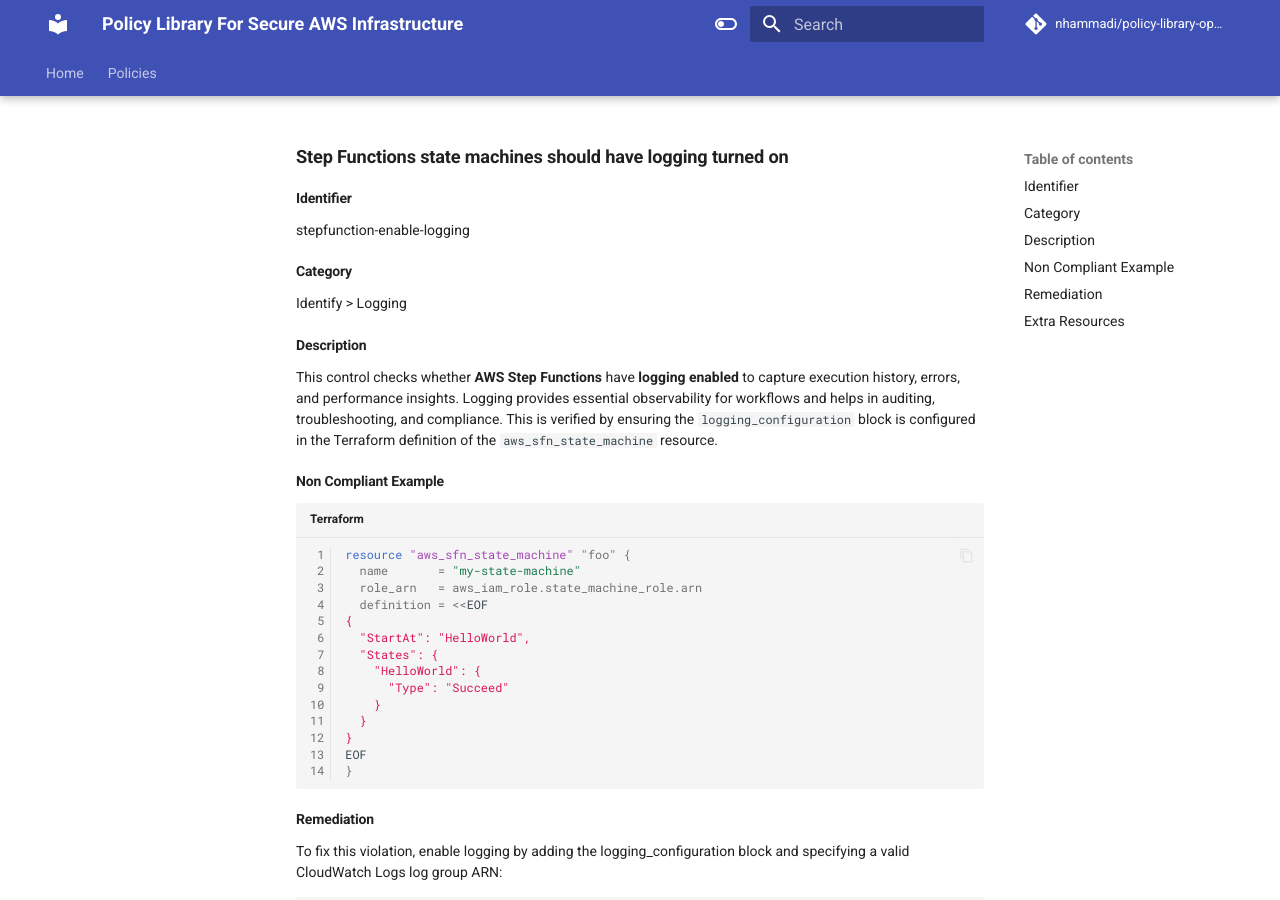
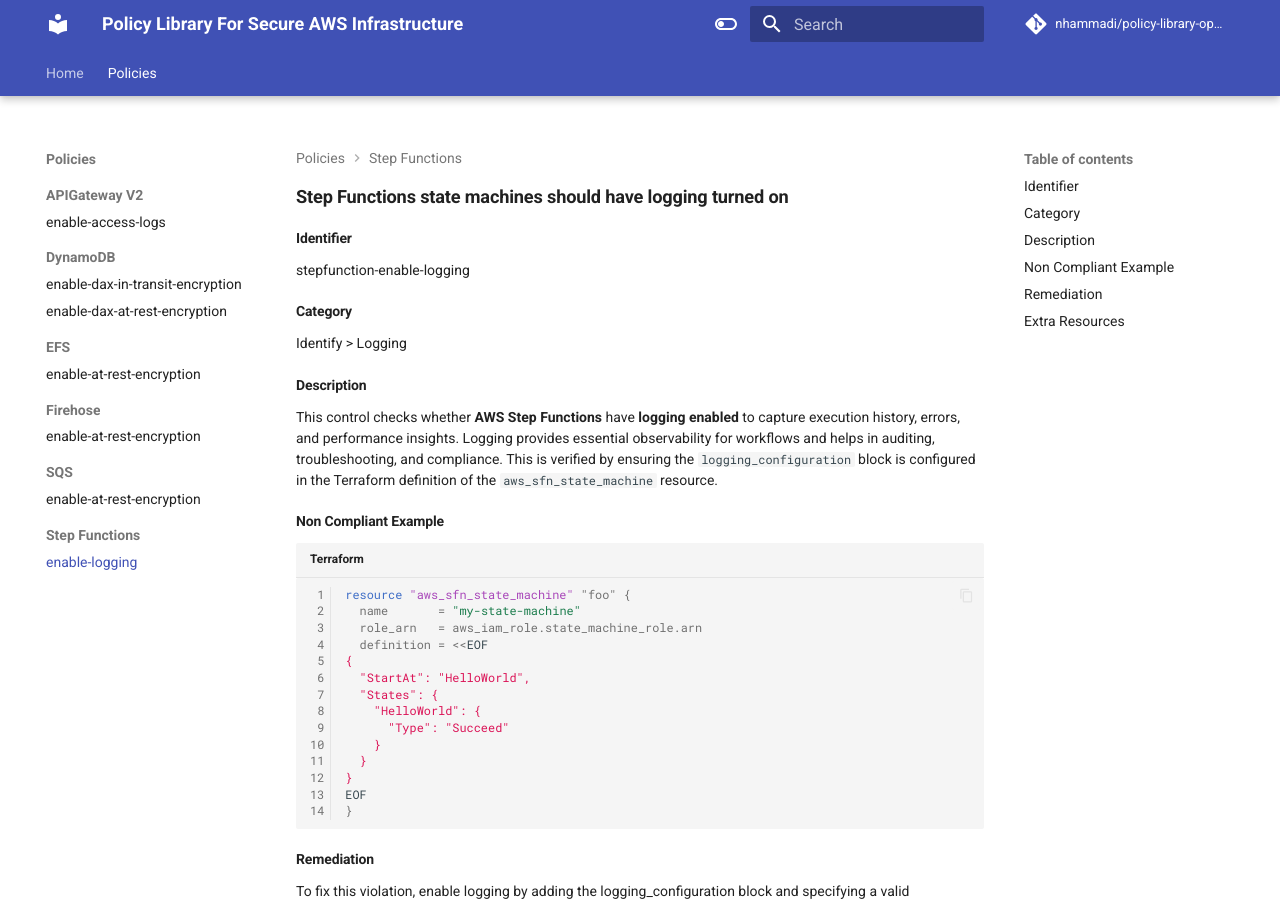
Before and after one commit to nhammadi/policy-library-opa-aws-terraform, an MkDocs documentation site: the page built from docs/policies/stepfunction-enable-logging.md, in a window 1280 px wide and 900 px high. Built offline with MkDocs 1.6.1 and Material for MkDocs 9.7.7, drawn with Linux system fonts in a browser that asks for light colours; comment, search, counter and statistics services are not loaded.

Commit message:
Add new policy stepfunction-enable-logging

```diff
--- a/mkdocs.yml
+++ b/mkdocs.yml
@@ -80,3 +80,5 @@
     - enable-at-rest-encryption: policies/firehose-enable-server-side-encryption.md
   - SQS:
     - enable-at-rest-encryption: policies/sqs-enable-at-rest-encryption.md
+  - Step Functions:
+    - enable-logging: policies/stepfunction-enable-logging.md
```
